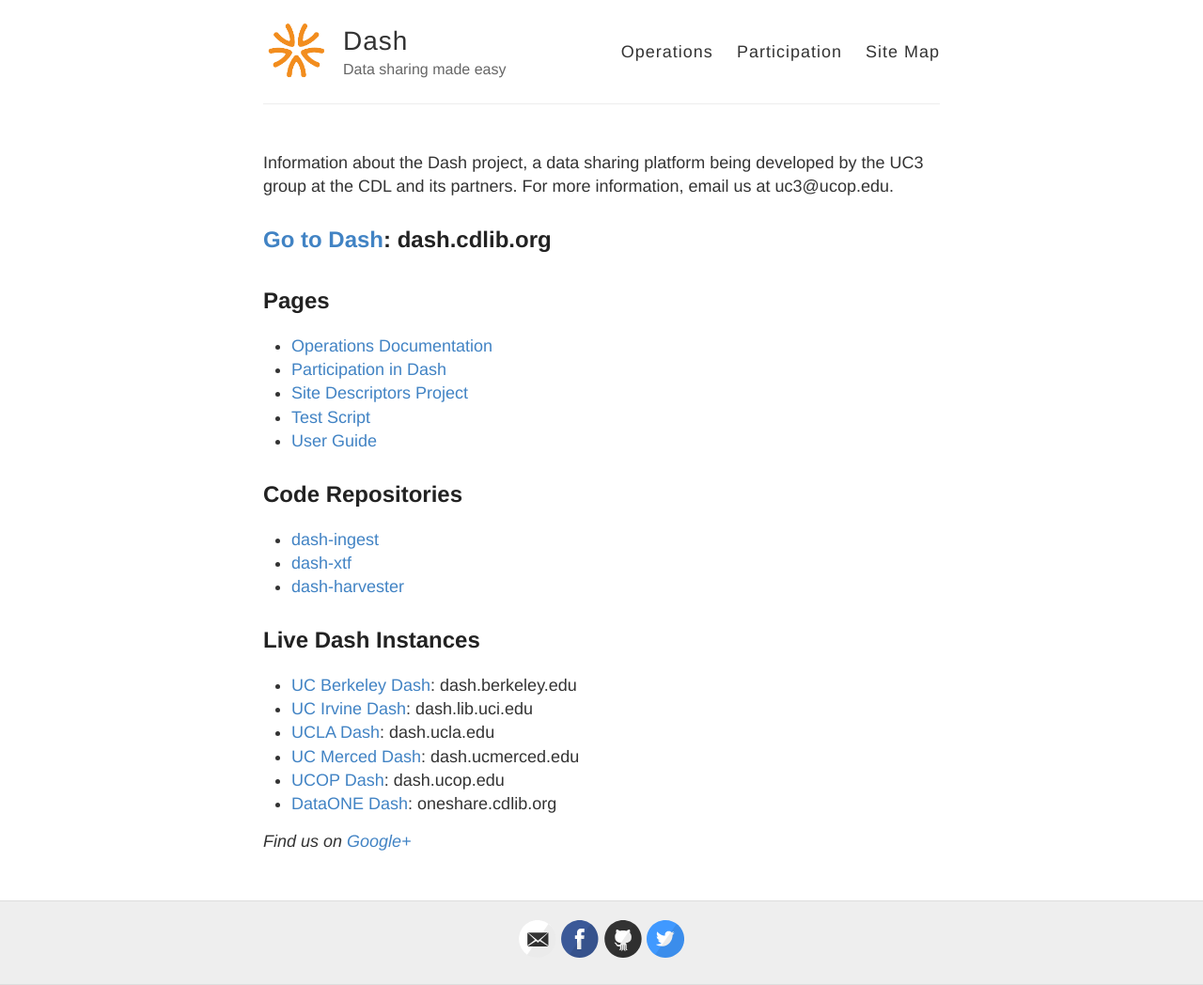
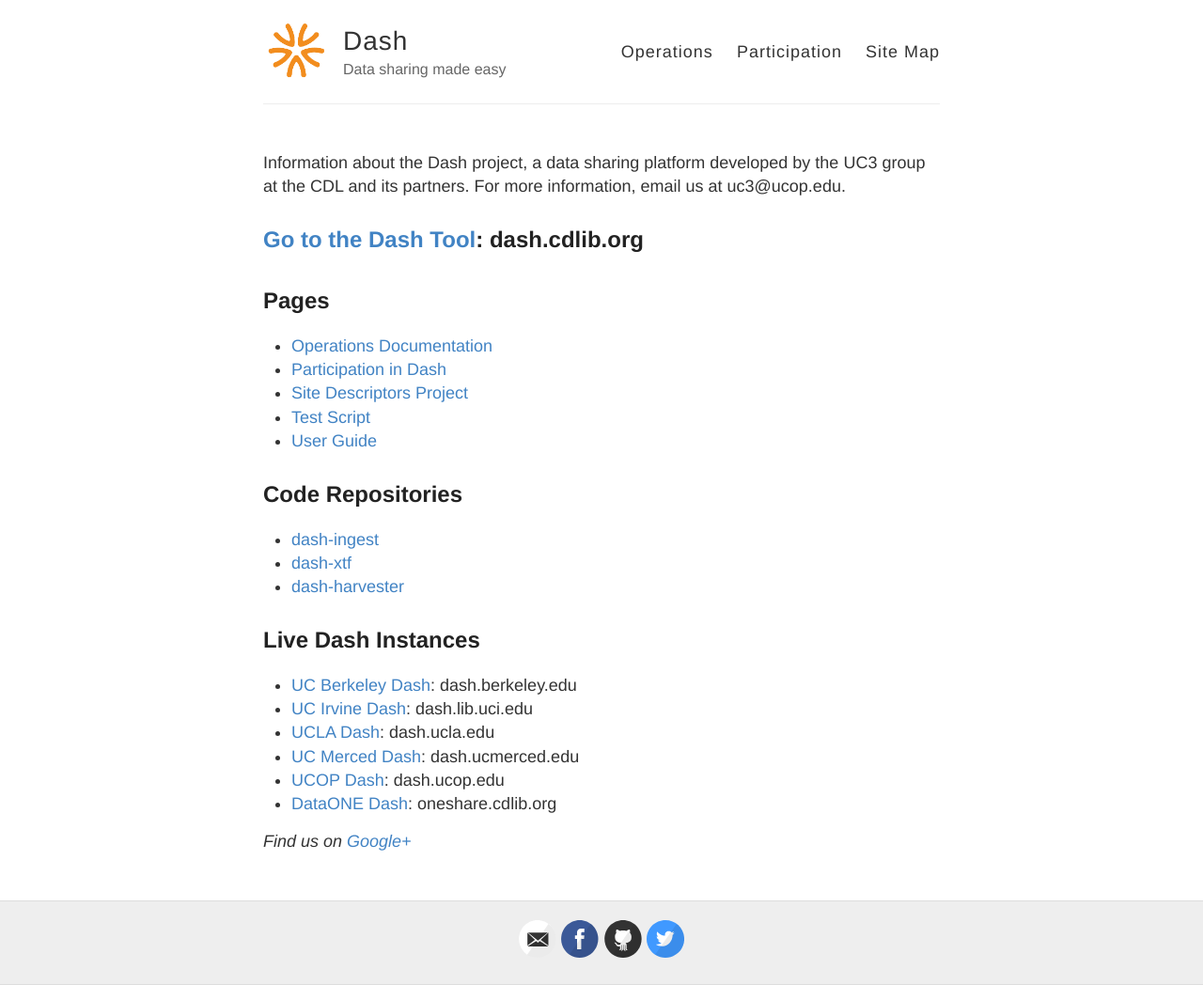
Before and after one commit to CDLUC3/dash, a Jekyll site: the page built from index.html, in a window 1280 px wide. Shown: the whole page at 94% size. Built offline with Jekyll 4.4.1, drawn with Linux system fonts in a browser that asks for light colours.

Commit message:
Update index.html

```diff
--- a/index.html
+++ b/index.html
@@ -18,9 +18,9 @@
   {% endfor %}
 </div> -->
 
-Information about the Dash project, a data sharing platform being developed by the UC3 group at the CDL and its partners. For more information, email us at uc3@ucop.edu.
+Information about the Dash project, a data sharing platform developed by the UC3 group at the CDL and its partners. For more information, email us at uc3@ucop.edu.
 
-<h2><a href="http://dash.cdlib.org">Go to Dash</a>: dash.cdlib.org</h2>
+<h2><a href="http://dash.cdlib.org">Go to the Dash Tool</a>: dash.cdlib.org</h2>
 
 
 <h2>Pages</h2>
```
